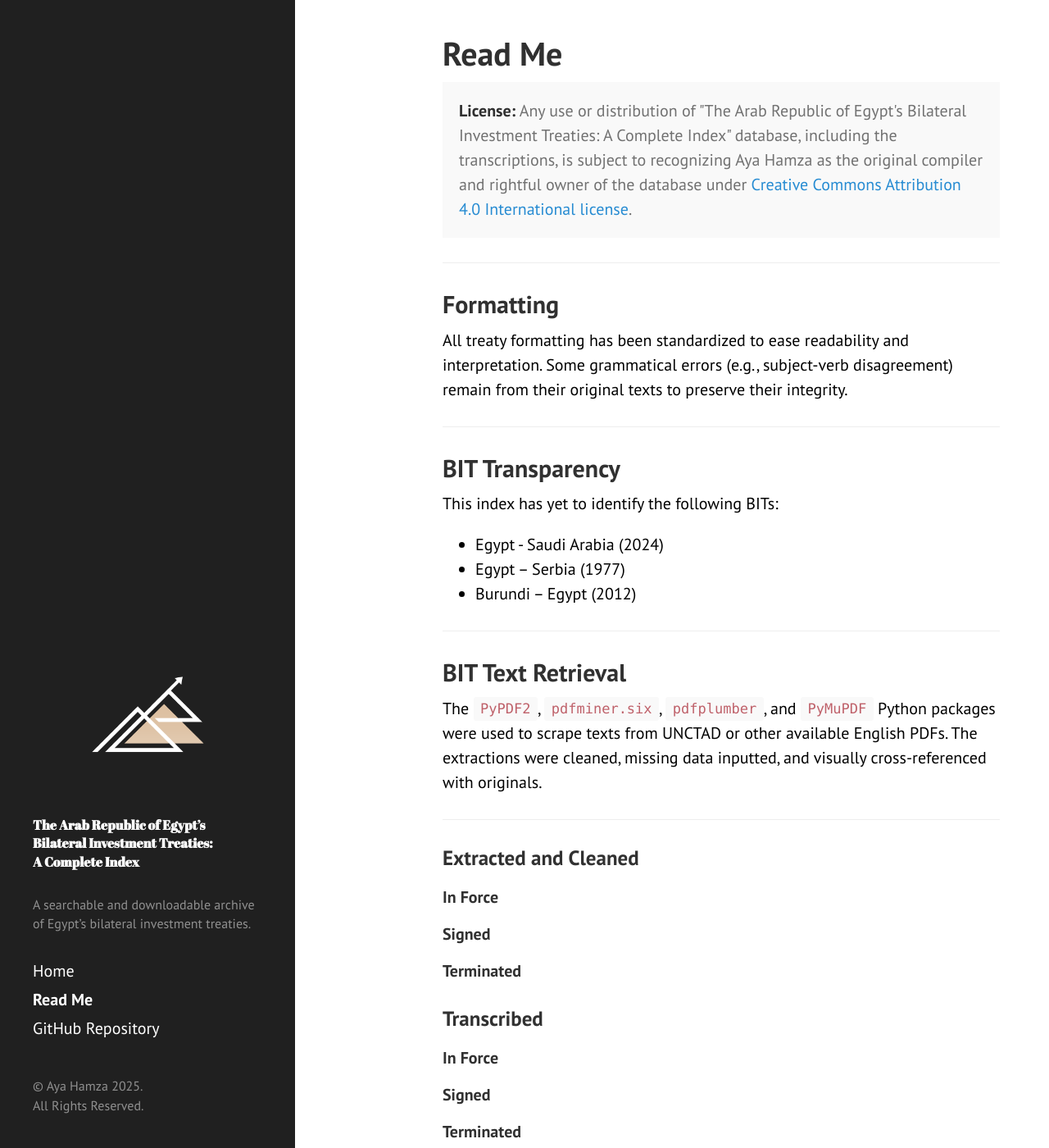
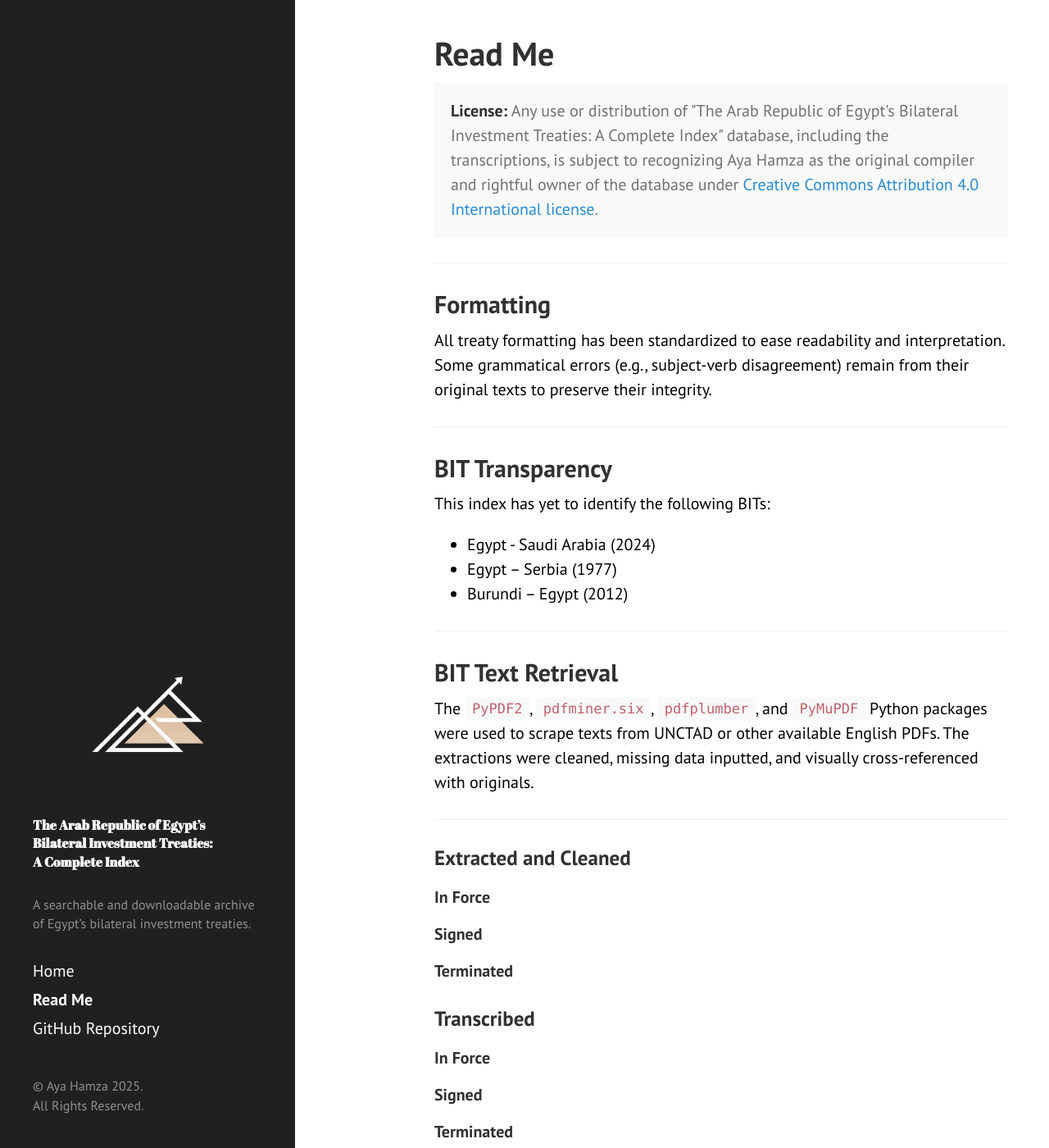
Before and after one commit to ayahamza1/MENABITs, a Jekyll site: the page built from readme.md, in a window 1280 px wide and 1400 px high. Shown: the whole window at 82% size. Built offline with Jekyll 4.4.1, drawn with Linux system fonts in a browser that asks for light colours.

Commit message:
Update hyde.css

```diff
--- a/public/css/hyde.css
+++ b/public/css/hyde.css
@@ -92,9 +92,9 @@
 }
 @media (min-width: 48em) {
   .content {
-    margin-left: 18rem; /* matches sidebar width */
-    max-width: 960px;
-    padding: 2rem 3rem 2rem 2rem; /* more right padding than left */
+    margin-left: 17.5rem; /* slightly less space from sidebar */
+    max-width: 880px;     /* narrows total width */
+    padding: 2rem 2.5rem 2rem 1.5rem; /* fine-tuned for visual centering */
     box-sizing: border-box;
   }
 }
```
